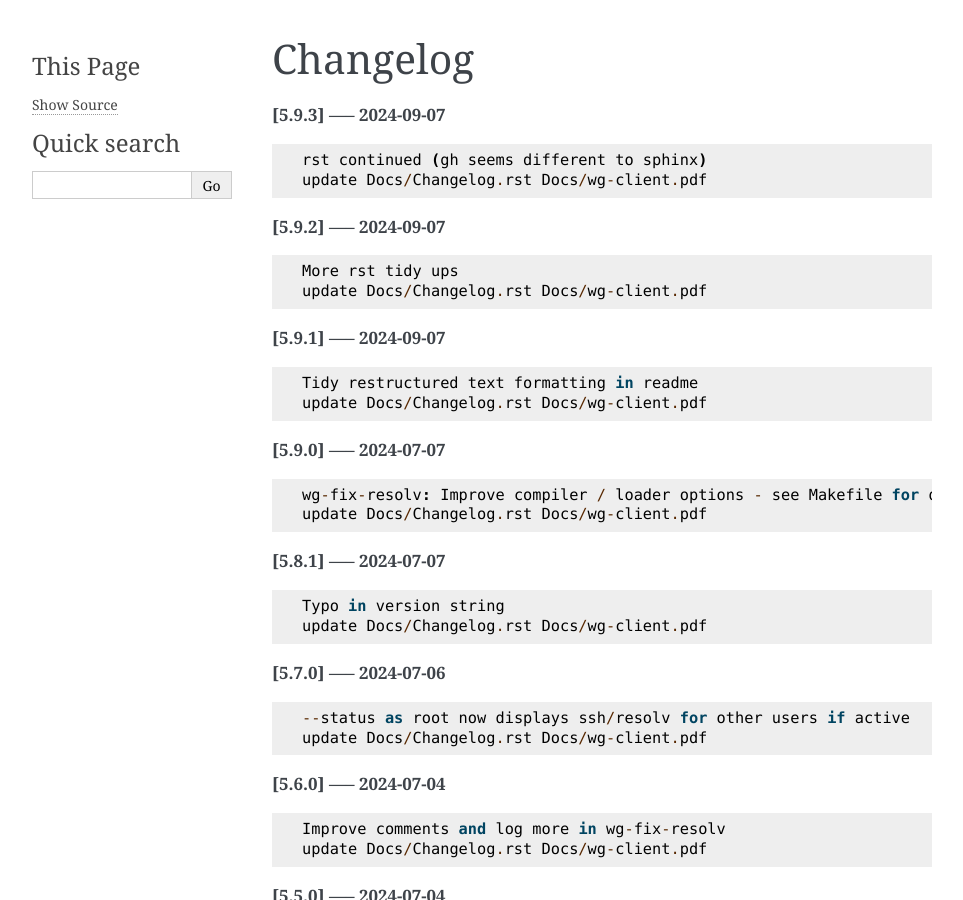
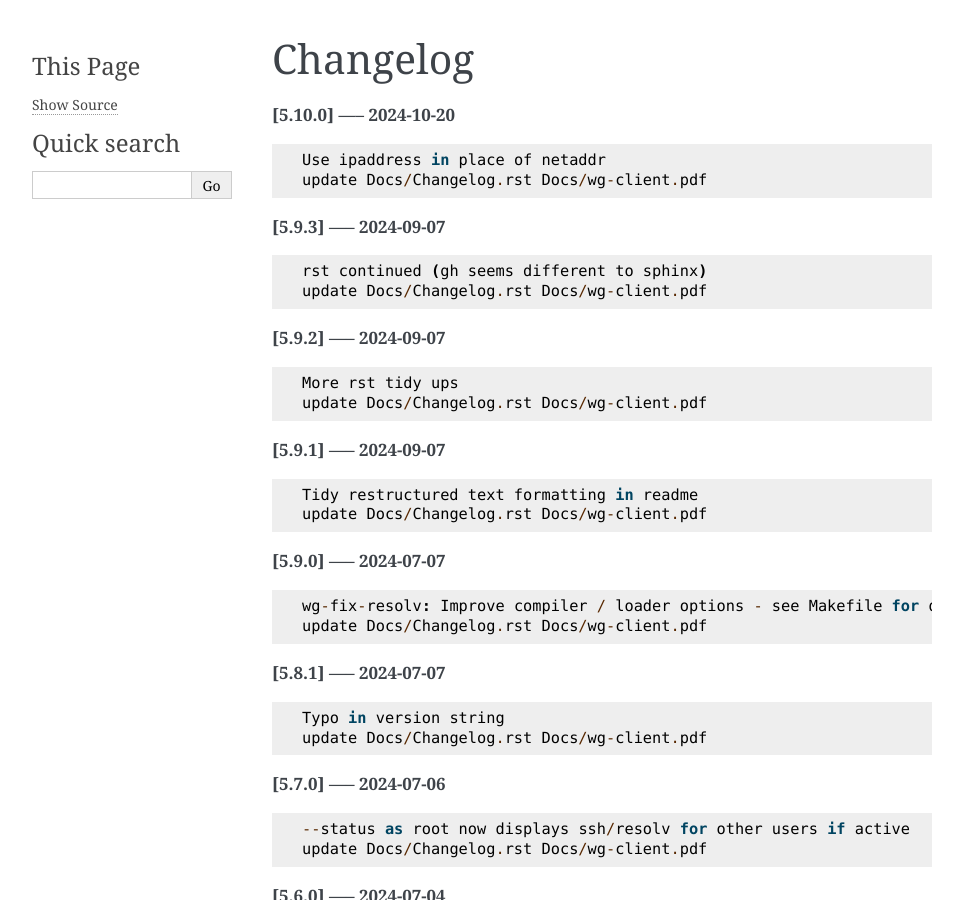
Before and after one commit to gene-git/wg-client, a Sphinx documentation site: the page built from Docs/Changelog.rst, in a window 1280 px wide and 900 px high. Shown: the whole window, without its empty margins (148-1111 px from the left). Built offline with Sphinx 7.4.7, drawn with Linux system fonts in a browser that asks for light colours.

Commit message:
update Docs/Changelog.rst Docs/wg-client.pdf

```diff
--- a/Docs/Changelog.rst
+++ b/Docs/Changelog.rst
@@ -1,5 +1,11 @@
 Changelog
 =========
+
+**[5.10.0] ----- 2024-10-20** ::
+
+	    Use ipaddress in place of netaddr
+	    update Docs/Changelog.rst Docs/wg-client.pdf
+
 
 **[5.9.3] ----- 2024-09-07** ::
 
```
Also changed, not shown: 1 other file.
